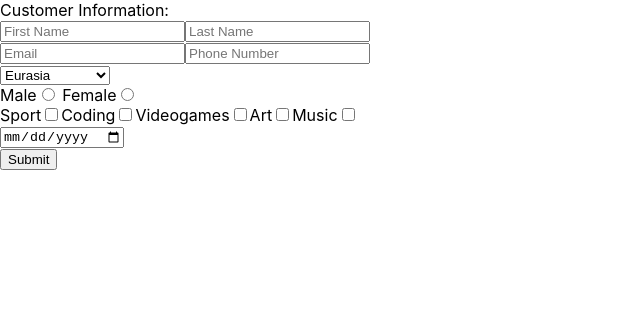
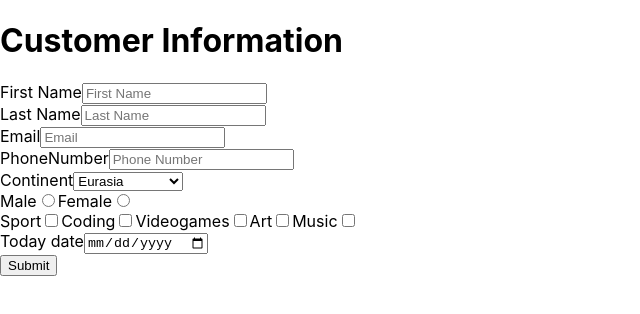
Before and after one commit to SabDennis/react-form-validation, a React (Create React App) app: page / in a window 1280 px wide. Shown: the top 314 px of the page, without its empty margins (0-640 px from the left). Built offline with nearby package versions, Linux system fonts and the light colour scheme.

Commit message:
update forms

```diff
--- a/src/Form/Form.js
+++ b/src/Form/Form.js
@@ -83,53 +83,57 @@ class Form extends React.Component {
 
     render() {
         return (
-            <form onSubmit={this.handleSubmit}> Customer Information:
-                <div>
-                    <label>
+            <div className="container">
+                <div className="form-container">
+                    <h1>Customer Information</h1>
+                    <form onSubmit={this.handleSubmit}>
+                        <div className="firstName">
+                            <label htmlFor="firstName">First Name</label>
                             <input
                                 name="firstName"
+                                id="firstName"
                                 value={this.state.firstName}
                                 onChange={this.handleChange}
                                 placeholder="First Name" />
-                    </label>
-                    {this.state.errors.firstNameError
-                        ? <p>{this.state.errors.firstNameError}</p>
-                        : null}
-                    <label>
+                            {this.state.errors.firstNameError ? <p>{this.state.errors.firstNameError}</p> : null}
+                        </div>
+                        <div className="lastName">
+                            <label htmlFor="lastName">Last Name</label>
                             <input
                                 name="lastName"
+                                id="lastName"
                                 value={this.state.lastName}
                                 onChange={this.handleChange}
                                 placeholder="Last Name" />
-                    </label>
-                    {this.state.errors.lastNameError
-                        ? <p>{this.state.errors.lastNameError}</p>
-                        : null}
+                            {this.state.errors.lastNameError ? <p>{this.state.errors.lastNameError}</p> : null}
                         </div>
-                <div>
-                    <label>
+                        <div className="email">
+                            <label htmlFor="email">Email</label>
                             <input
                                 name="email"
+                                id="email"
+                                type="email"
                                 value={this.state.email}
                                 onChange={this.handleChange}
                                 placeholder="Email" />
-                    </label>
-                    {this.state.errors.emailError
-                        ? <p>{this.state.errors.emailError}</p>
-                        : null}
-                    <label>
+                            {this.state.errors.emailError ? <p>{this.state.errors.emailError}</p> : null}
+                        </div>
+                        <div className="phoneNumber">
+                            <label htmlFor="phoneNumber">PhoneNumber</label>
                             <input
                                 name="phoneNumber"
+                                id="phoneNumber"
                                 value={this.state.phoneNumber}
                                 onChange={this.handleChange}
+                                type="tel"
                                 placeholder="Phone Number" />
-                    </label>
-                    {this.state.errors.phoneNumberError
-                        ? <p>{this.state.errors.phoneNumberError}</p>
-                        : null}
+                            {this.state.errors.phoneNumberError ? <p>{this.state.errors.phoneNumberError}</p> : null}
                         </div>
+                        <div className="continent">
+                            <label htmlFor="continent">Continent</label>
                             <select
                                 name='continent'
+                                id="continent"
                                 value={this.state.continent}
                                 onChange={this.handleChange}>
                                 <option value="Eurasia">Eurasia</option>
@@ -139,73 +143,74 @@ class Form extends React.Component {
                                 <option value="Australia">Australia</option>
                                 <option value="Antarctica">Antarctica</option>
                             </select>
-                <div>
-                    <label> Male
+                        </div>
+                        <div className="sex">
+                            <label htmlFor="male">Male</label>
                             <input
                                 name="sex"
+                                id="male"
                                 value="Male"
                                 onChange={this.handleChange}
                                 type="radio" />
-                    </label>
-                    <label> Female
+                            <label htmlFor="female">Female</label>
                             <input
                                 name="sex"
+                                id="female"
                                 value="Female"
                                 onChange={this.handleChange}
                                 type="radio" />
-                    </label>
                         </div>
-                <div>
-                    <label>Sport
+                        <div className="checkbox">
+                            <label htmlFor="sport">Sport</label>
                             <input
                                 type="checkbox"
+                                id="sport"
                                 value="sport"
                                 onChange={this.handleChange}
                                 checked={this.state.activities.sport} />
-                    </label>
-                    <label>Coding
+                            <label htmlFor="coding">Coding</label>
                             <input
                                 type="checkbox"
+                                id="coding"
                                 value="coding"
                                 onChange={this.handleChange}
                                 checked={this.state.activities.coding} />
-                    </label>
-                    <label>Videogames
+                            <label htmlFor="videogames">Videogames</label>
                             <input
                                 type="checkbox"
+                                id="videogames"
                                 value="videogames"
                                 onChange={this.handleChange}
                                 checked={this.state.activities.videogames} />
-                    </label>
-                    <label>Art
+                            <label htmlFor="art">Art</label>
                             <input
                                 type="checkbox"
+                                id="art"
                                 value="art"
                                 onChange={this.handleChange}
                                 checked={this.state.activities.art} />
-                    </label>
-                    <label>Music
+                            <label htmlFor="music">Music</label>
                             <input
                                 type="checkbox"
+                                id="music"
                                 value="music"
                                 onChange={this.handleChange}
                                 checked={this.state.activities.music} />
-                    </label>
                         </div>
-                <div>
-                    <label>
+                        <div className="date">
+                            <label htmlFor="date">Today date</label>
                             <input
                                 name="date"
+                                id="date"
                                 value={this.state.date}
                                 onChange={this.handleChange}
                                 type="date" />
-                    </label>
-                    {this.state.errors.dateError
-                        ? <p>{this.state.errors.dateError}</p>
-                        : null}
+                            {this.state.errors.dateError ? <p>{this.state.errors.dateError}</p> : null}
                         </div>
                         <button type="submit">Submit</button>
                     </form>
+                </div>
+            </div>
         );
     };
 };
```
Lines whose indentation alone changed are shown as unchanged.
